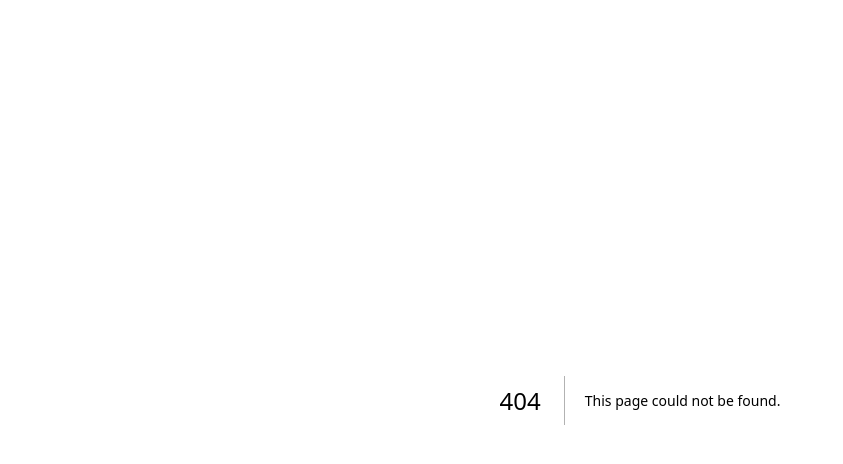
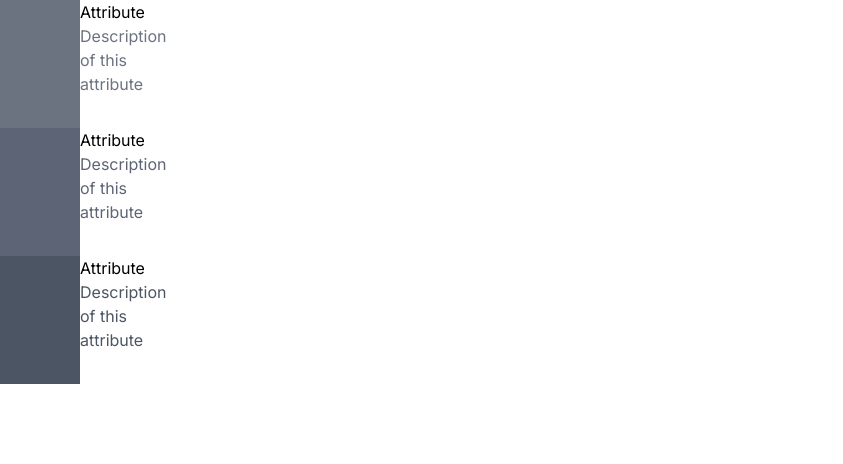
Before and after one commit to Zeko369/next13-sandbox, a Next.js app: page /colors in a window 1280 px wide. Before the commit this address had no page. Shown: the top 464 px of the page, without its empty margins (0-843 px from the left). Built offline with nearby package versions, Linux system fonts and the light colour scheme.

Commit message:
random stuff

```diff
--- /dev/null
+++ b/src/app/action/page.tsx
@@ -0,0 +1,17 @@
+export default async function ThisIsAThingy() {
+  const SECRET = "DONT SHARE THIS";
+
+  const action = async () => {
+    "use server";
+    console.log(SECRET);
+  };
+
+  return (
+    <div>
+      <h1>Here</h1>
+      <form action={action}>
+        <input type="submit" value="Submit" />
+      </form>
+    </div>
+  );
+}
--- /dev/null
+++ b/src/app/colors/page.tsx
@@ -0,0 +1,28 @@
+export default function Page() {
+  return (
+    <div className="flex flex-row">
+      <div>
+        <div className="h-32 w-20 bg-gray-500"></div>
+        <div className="h-32 w-20 bg-[#5c6475]"></div>
+        <div className="h-32 w-20 bg-gray-600"></div>
+      </div>
+      <div>
+        <div className="h-32 w-20 text-gray-500">
+          <span className="text-black">Attribute</span>
+          <br />
+          Description of this attribute
+        </div>
+        <div className="h-32 w-20 text-[#5c6475]">
+          <span className="text-black">Attribute</span>
+          <br />
+          Description of this attribute
+        </div>
+        <div className="h-32 w-20 text-gray-600">
+          <span className="text-black">Attribute</span>
+          <br />
+          Description of this attribute
+        </div>
+      </div>
+    </div>
+  );
+}
--- a/src/app/counter/page.tsx
+++ b/src/app/counter/page.tsx
@@ -1,6 +1,7 @@
 import React from "react";
 import { cookies } from "next/headers";
 import { redirect } from "next/navigation";
+import { ClientComponent } from "~/app/counter/Client";
 
 const action = async (data: FormData) => {
   "use server";
@@ -8,11 +9,17 @@ const action = async (data: FormData) => {
   redirect("/counter");
 };
 
+const Server = async () => {
+  return <h1>here</h1>;
+};
+
 export default function Page() {
   const count = Number(cookies().get("count")?.value) || 0;
 
   return (
     <form action={action}>
+      <Server />
+      <ClientComponent />
       <button type="submit" name="count" value={count - 1}>
         Decrement
       </button>
```
